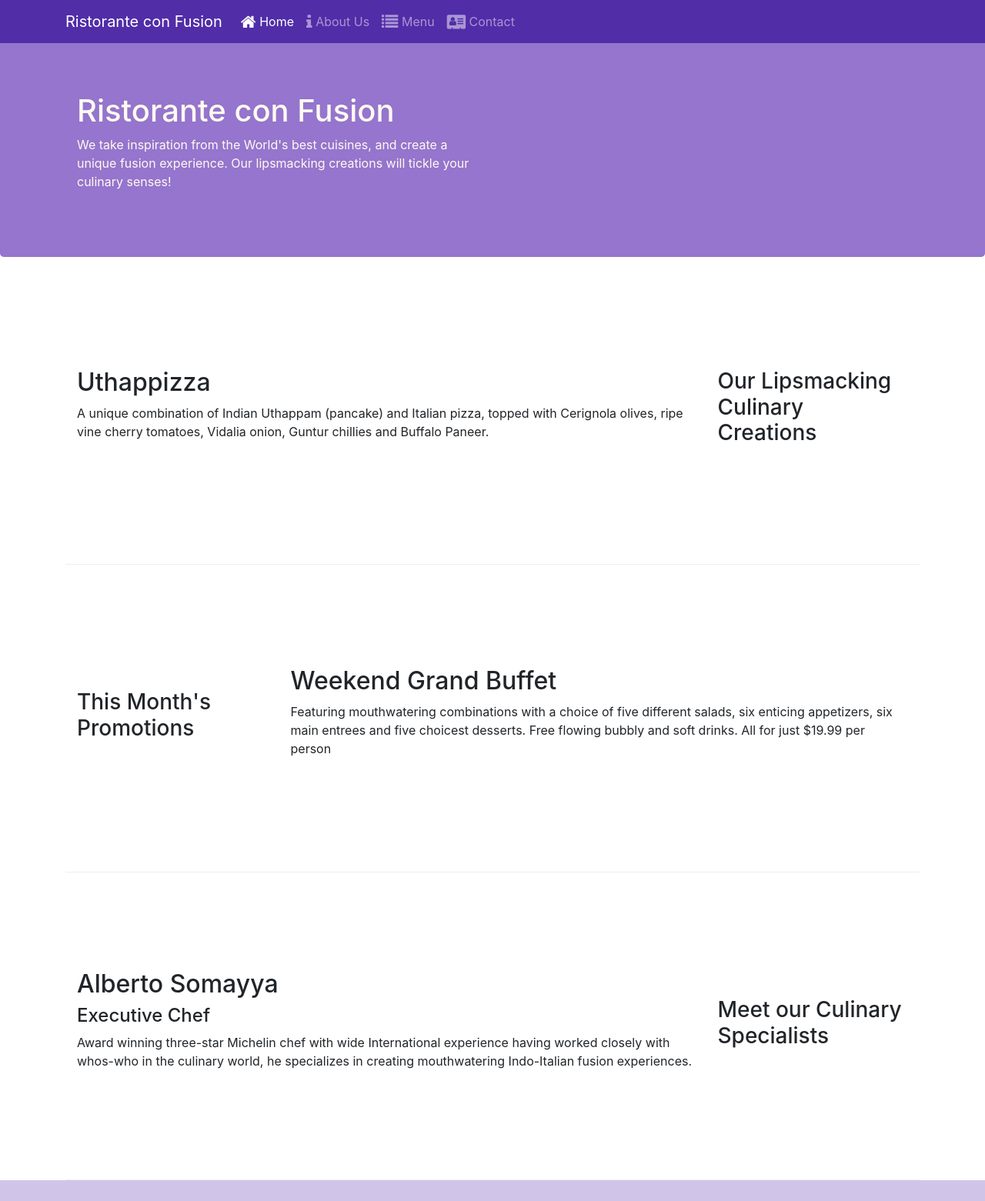
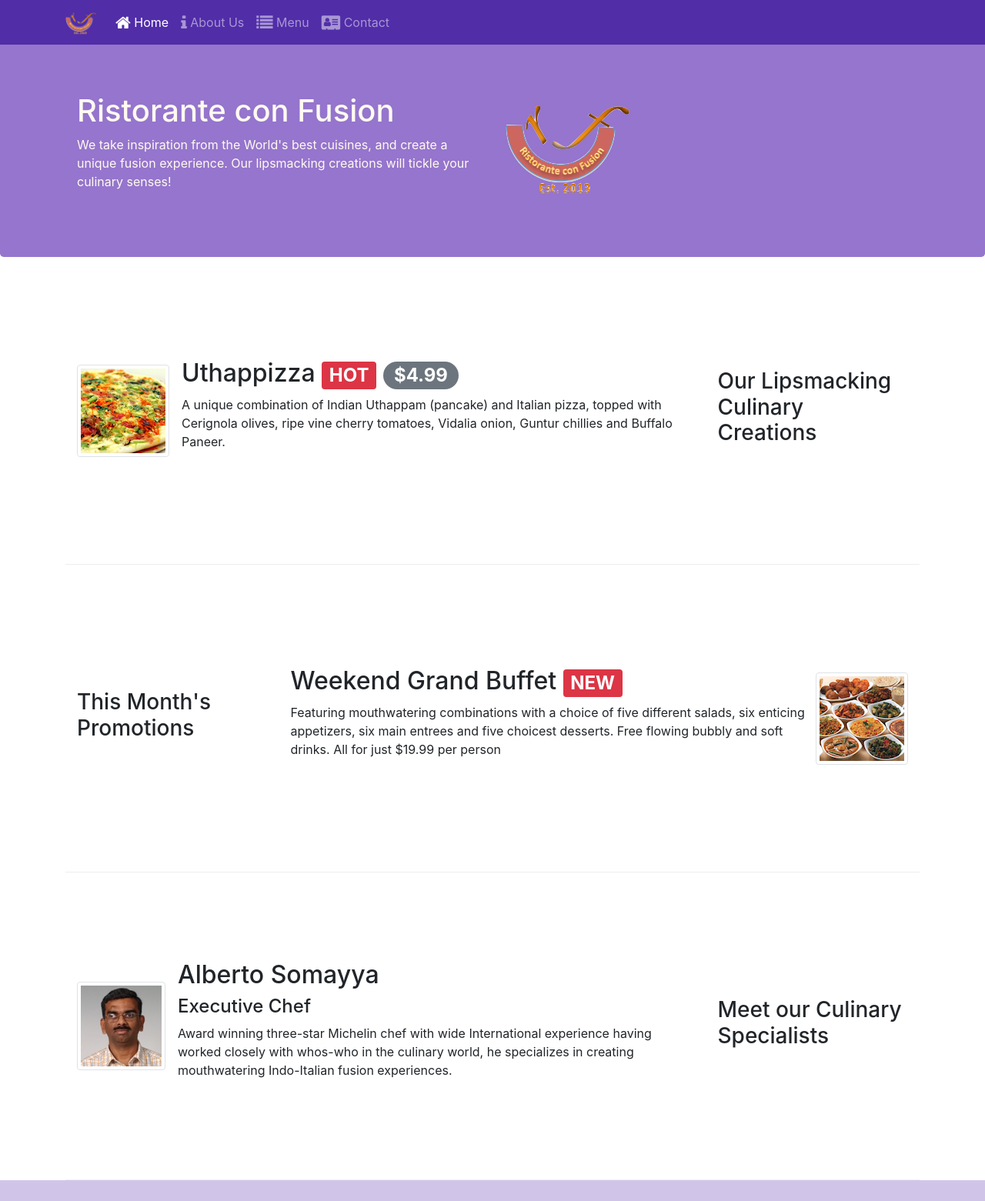
Before and after one commit to anubhavjain07/confusion, a website: page index.html in a window 1280 px wide. Shown: the top 1561 px of the page at 77% size. Drawn offline with nearby package versions, Linux system fonts and the light colour scheme.

Commit message:
Images and Media

```diff
--- a/index.html
+++ b/index.html
@@ -22,13 +22,17 @@
             <button class="navbar-toggler" type="button" data-toggle="collapse" data-target="#Navbar">
                 <span class="navbar-toggler-icon"></span>
             </button>
-            <a class="navbar-brand" href="index.html">Ristorante con Fusion</a>
+            <a class="navbar-brand" href="index.html"><img src="img/logo.png" height="30" width="41"
+                    alt="Ristorante Con Fusion"></a>
             <div class="collapse navbar-collapse" id="Navbar">
                 <ul class="navbar-nav mr-auto">
-                <li class="nav-item active"><a class="nav-link" href="index.html"><i class="fa fa-home fa-lg"></i> Home</a></li>
-                <li class="nav-item"><a class="nav-link" href="aboutus.html"><i class="fa fa-info fa-lg"></i> About Us</a></li>
+                    <li class="nav-item active"><a class="nav-link" href="index.html"><i class="fa fa-home fa-lg"></i>
+                            Home</a></li>
+                    <li class="nav-item"><a class="nav-link" href="aboutus.html"><i class="fa fa-info fa-lg"></i> About
+                            Us</a></li>
                     <li class="nav-item"><a class="nav-link" href="#"><i class="fa fa-list fa-lg"></i> Menu</a></li>
-                <li class="nav-item"><a class="nav-link" href="contactus.html"><i class="fa fa-address-card fa-lg"></i> Contact</a></li>
+                    <li class="nav-item"><a class="nav-link" href="contactus.html"><i
+                                class="fa fa-address-card fa-lg"></i> Contact</a></li>
                 </ul>
             </div>
         </div>
@@ -38,9 +42,11 @@
             <div class="row row-header">
                 <div class="col-12 col-sm-6">
                     <h1>Ristorante con Fusion</h1>
-                    <p class="d-none d-sm-block">We take inspiration from the World's best cuisines, and create a unique fusion experience. Our lipsmacking creations will tickle your culinary senses!</p>
+                    <p class="d-none d-sm-block">We take inspiration from the World's best cuisines, and create a unique
+                        fusion experience. Our lipsmacking creations will tickle your culinary senses!</p>
                 </div>
-                <div class="col-12 col-sm">
+                <div class="col-12 col-sm align-self-center">
+                    <img src="img/logo.png" alt="logo" class="img-fluid">
                 </div>
             </div>
         </div>
@@ -52,8 +58,16 @@
                 <h3>Our Lipsmacking Culinary Creations</h3>
             </div>
             <div class="col-12 col-sm col-md order-sm-first">
-                <h2>Uthappizza</h2>
-                <p class="d-none d-sm-block">A unique combination of Indian Uthappam (pancake) and Italian pizza, topped with Cerignola olives, ripe vine cherry tomatoes, Vidalia onion, Guntur chillies and Buffalo Paneer.</p>
+            <div class="media">
+                    <img src="img/uthappizza.png" alt="Uthappizza" class="img-thumbnail mr-3 d-flex align-self-center">
+            <div class="media-body">
+
+                <h2 class="mt-0">Uthappizza <span class="badge badge-danger">HOT</span> <span class="badge badge-pill badge-secondary">$4.99</span></h2>
+                <p class="d-none d-sm-block">A unique combination of Indian Uthappam (pancake) and Italian pizza, topped
+                    with Cerignola olives, ripe vine cherry tomatoes, Vidalia onion, Guntur chillies and Buffalo Paneer.
+                </p>
+            </div>
+            </div>
             </div>
         </div>
 
@@ -63,8 +77,15 @@
                 <h3>This Month's Promotions</h3>
             </div>
             <div class="col-12 col-sm col-md">
-                <h2>Weekend Grand Buffet</h2>
-                <p class="d-none d-sm-block">Featuring mouthwatering combinations with a choice of five different salads, six enticing appetizers, six main entrees and five choicest desserts. Free flowing bubbly and soft drinks. All for just $19.99 per person </p>
+                <div class="media">
+                    <div class="media-body">
+                <h2>Weekend Grand Buffet <span class="badge badge-danger">NEW</span></h2>
+                <p class="d-none d-sm-block">Featuring mouthwatering combinations with a choice of five different
+                    salads, six enticing appetizers, six main entrees and five choicest desserts. Free flowing bubbly
+                    and soft drinks. All for just $19.99 per person </p>
+                </div>
+                <img src="img/buffet.png" alt="buffet" class="img-thumbnail align-self-center d-flex">
+                </div>
             </div>
         </div>
 
@@ -73,9 +94,16 @@
                 <h3>Meet our Culinary Specialists</h3>
             </div>
             <div class="col-12 col-sm col-md order-sm-first">
-                <h2>Alberto Somayya</h2>
+                <div class="media">
+                    <img src="img/alberto.png" alt="alberto" class="img-thumbnail d-flex mr-3 align-self-center">
+                    <div class="media-body">
+                <h2 class="mt-0">Alberto Somayya</h2>
                 <h4>Executive Chef</h4>
-                <p class="d-none d-sm-block">Award winning three-star Michelin chef with wide International experience having worked closely with whos-who in the culinary world, he specializes in creating mouthwatering Indo-Italian fusion experiences. </p>
+                <p class="d-none d-sm-block">Award winning three-star Michelin chef with wide International experience
+                    having worked closely with whos-who in the culinary world, he specializes in creating mouthwatering
+                    Indo-Italian fusion experiences. </p>
+                </div>
+            </div>
             </div>
         </div>
     </div>
@@ -100,16 +128,22 @@
                         HONG KONG<br>
                         <span class="fa fa-phone fa-lg"></span>: +852 1234 5678<br>
                         <span class="fa fa-fax fa-lg"></span>: +852 8765 4321<br>
-		              <span class="fa fa-envelope fa-lg"></span>: <a href="mailto:confusion@food.net">confusion@food.net</a>
+                        <span class="fa fa-envelope fa-lg"></span>: <a
+                            href="mailto:confusion@food.net">confusion@food.net</a>
                     </address>
                 </div>
                 <div class="col-12 col-sm-4 align-self-center">
                     <div class="text-center">
-                        <a class="btn btn-social-icon btn-google" href="http://google.com/+"><i class="fa fa-google-plus"></i></a>
-                        <a class="btn btn-social-icon btn-facebook" href="https://www.facebook.com/"><i class="fa fa-facebook"></i>i></a>
-                        <a class="btn btn-social-icon btn-linkedin" href="http://www.linkedin.com/in/"><i class="fa fa-linkedin"></i></a>
-                        <a class="btn btn-social-icon btn-twitter" href="http://twitter.com/"><i class="fa fa-twitter"></i></a>
-                        <a class="btn btn-social-icon btn-google" href="http://youtube.com/"><i class="fa fa-youtube"></i></a>
+                        <a class="btn btn-social-icon btn-google" href="http://google.com/+"><i
+                                class="fa fa-google-plus"></i></a>
+                        <a class="btn btn-social-icon btn-facebook" href="https://www.facebook.com/"><i
+                                class="fa fa-facebook"></i>i></a>
+                        <a class="btn btn-social-icon btn-linkedin" href="http://www.linkedin.com/in/"><i
+                                class="fa fa-linkedin"></i></a>
+                        <a class="btn btn-social-icon btn-twitter" href="http://twitter.com/"><i
+                                class="fa fa-twitter"></i></a>
+                        <a class="btn btn-social-icon btn-google" href="http://youtube.com/"><i
+                                class="fa fa-youtube"></i></a>
                         <a class="btn btn-social-icon" href="mailto:"><i class="fa fa-envelope-o"></i></a>
                     </div>
                 </div>
```
Also changed, not shown: aboutus.html (+4 -3 lines), contactus.html (+4 -3 lines), img/alberto.png (added), img/buffet.png (added), img/logo.png (added), img/uthappizza.png (added). Lines whose indentation alone changed are shown as unchanged.
